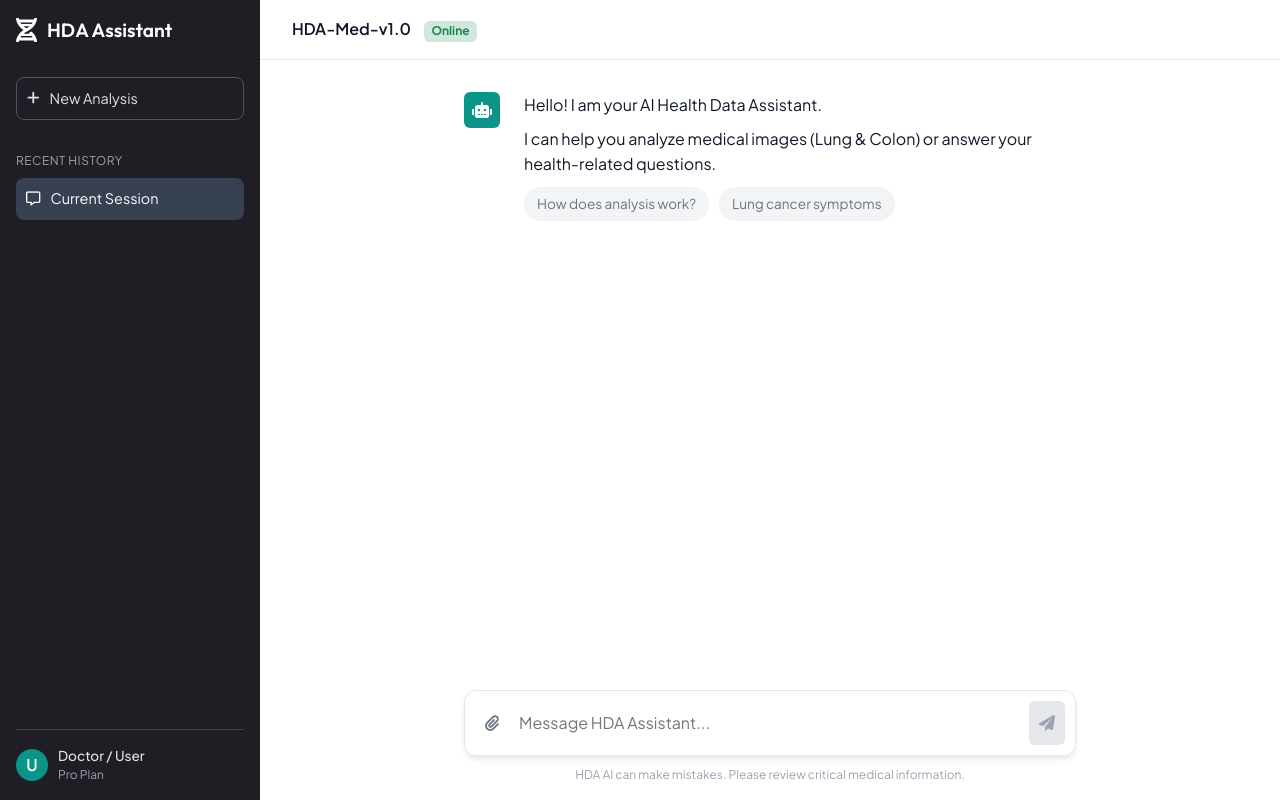
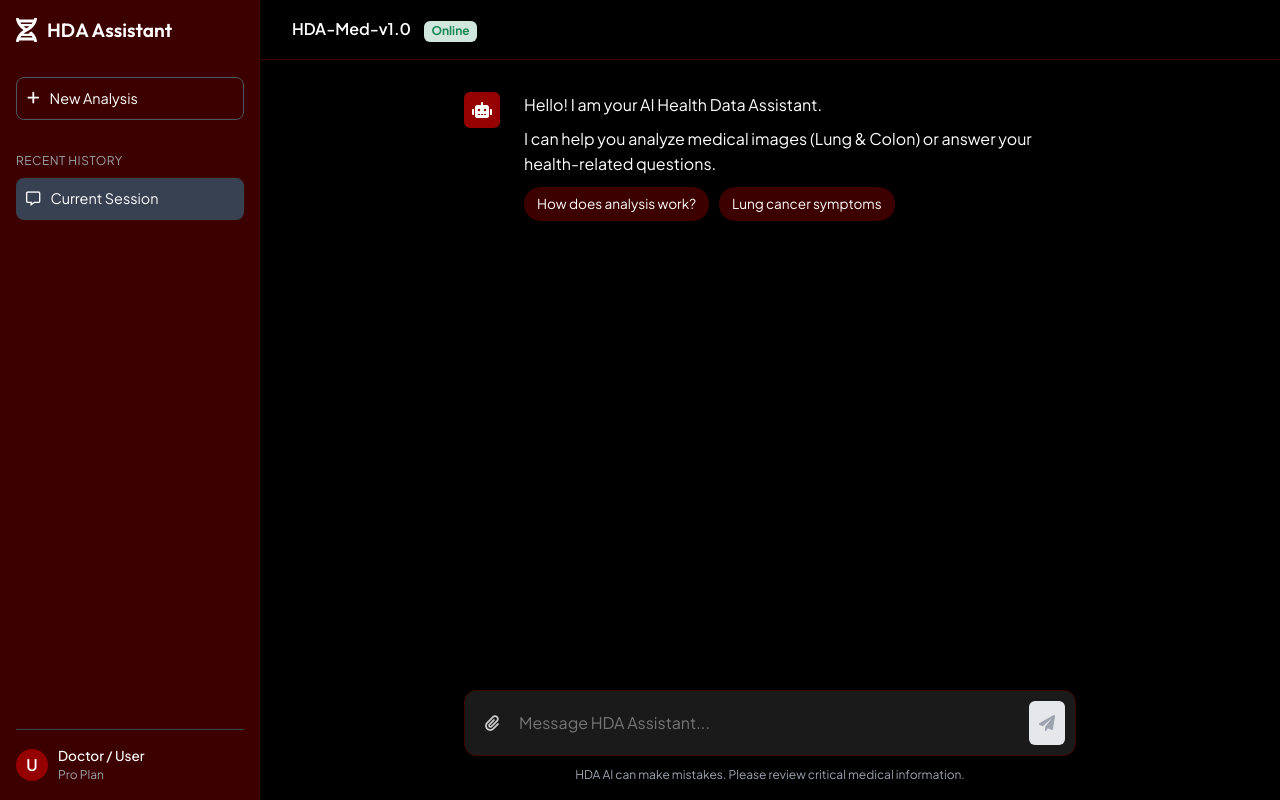
Before and after one commit to blackeagle686/hda_v3, a FastAPI app: page / in a window 1280 px wide. Run offline with FastAPI, Linux system fonts and the light colour scheme; some libraries are stand-ins or nearby versions.

Commit message:
update UI

```diff
--- a/static/css/style.css
+++ b/static/css/style.css
@@ -1,15 +1,15 @@
 :root {
-    --bg-color: #f0f2f5;
-    --sidebar-bg: #1e1e24;
-    --sidebar-text: #e2e2e2;
-    --chat-bg: #ffffff;
-    --primary-color: #0d9488; /* Teal-600 */
-    --primary-hover: #0f766e;
-    --user-msg-bg: #f4f4f4;
-    --ai-msg-bg: #ffffff;
-    --border-color: #e5e7eb;
-    --text-primary: #111827;
-    --text-secondary: #6b7280;
+    --bg-color: #000000;
+    --sidebar-bg: #3D0000;
+    --sidebar-text: #ffffff;
+    --chat-bg: #000000;
+    --primary-color: #950101;
+    --primary-hover: #FF0000;
+    --user-msg-bg: #1a1a1a;
+    --ai-msg-bg: #3D0000;
+    --border-color: #3D0000;
+    --text-primary: #ffffff;
+    --text-secondary: #cccccc;
     --font-sans: 'Plus Jakarta Sans', sans-serif;
 }
 
@@ -18,6 +18,7 @@ body {
     padding: 0;
     font-family: var(--font-sans);
     background-color: var(--bg-color);
+    color: var(--text-primary);
     height: 100vh;
     overflow: hidden;
 }
@@ -86,7 +87,8 @@ body {
     color: #d1d5db;
 }
 
-.history-item:hover, .history-item.active {
+.history-item:hover,
+.history-item.active {
     background-color: #374151;
     color: #fff;
 }
@@ -169,8 +171,15 @@ body {
 }
 
 @keyframes fadeIn {
-    from { opacity: 0; transform: translateY(10px); }
-    to { opacity: 1; transform: translateY(0); }
+    from {
+        opacity: 0;
+        transform: translateY(10px);
+    }
+
+    to {
+        opacity: 1;
+        transform: translateY(0);
+    }
 }
 
 .avatar-icon {
@@ -208,7 +217,7 @@ body {
 .input-area {
     padding: 2rem 20%;
     padding-bottom: 1rem;
-    background: linear-gradient(180deg, rgba(255,255,255,0) 0%, #fff 40%);
+    background: linear-gradient(180deg, rgba(0, 0, 0, 0) 0%, #000 40%);
 }
 
 @media (max-width: 1200px) {
@@ -218,19 +227,20 @@ body {
 }
 
 .input-wrapper {
-    background-color: #fff;
+    background-color: var(--user-msg-bg);
     border: 1px solid var(--border-color);
     border-radius: 12px;
     padding: 10px;
     display: flex;
-    align-items: flex-end; /* Align textarea and buttons to bottom */
-    box-shadow: 0 4px 6px -1px rgba(0, 0, 0, 0.1);
+    align-items: flex-end;
+    /* Align textarea and buttons to bottom */
+    box-shadow: 0 4px 6px -1px rgba(0, 0, 0, 0.5);
     transition: box-shadow 0.2s;
 }
 
 .input-wrapper:focus-within {
-    box-shadow: 0 10px 15px -3px rgba(0, 0, 0, 0.1);
-    border-color: #cbd5e1;
+    box-shadow: 0 10px 15px -3px rgba(149, 1, 1, 0.2);
+    border-color: var(--primary-color);
 }
 
 textarea {
@@ -243,9 +253,11 @@ textarea {
     font-size: 1rem;
     max-height: 200px;
     background: transparent;
+    color: var(--text-primary);
 }
 
-.attach-btn, .send-btn {
+.attach-btn,
+.send-btn {
     background: none;
     border: none;
     cursor: pointer;
@@ -256,7 +268,7 @@ textarea {
 }
 
 .attach-btn:hover {
-    background-color: #f3f4f6;
+    background-color: #333;
     color: var(--text-primary);
 }
 
@@ -289,12 +301,12 @@ textarea {
     border-radius: 12px;
     padding: 1rem;
     margin-top: 1rem;
-    background-color: #fcfcfc;
+    background-color: var(--ai-msg-bg);
 }
 
 .heatmap-toggle-btn {
     font-size: 0.85rem;
-    color: var(--primary-color);
+    color: #ff4d4d;
     cursor: pointer;
     text-decoration: underline;
     margin-top: 5px;
@@ -308,19 +320,19 @@ textarea {
 }
 
 .chip {
-    background-color: #f3f4f6;
+    background-color: var(--sidebar-bg);
     padding: 5px 12px;
     border-radius: 16px;
     font-size: 0.85rem;
-    color: var(--text-secondary);
+    color: var(--text-primary);
     cursor: pointer;
-    border: 1px solid transparent;
+    border: 1px solid var(--border-color);
     transition: all 0.2s;
 }
 
 .chip:hover {
-    border-color: #d1d5db;
-    background-color: #fff;
+    border-color: var(--primary-color);
+    background-color: #000;
 }
 
 .typing-indicator {
```
Also changed, not shown: 1 other file.
